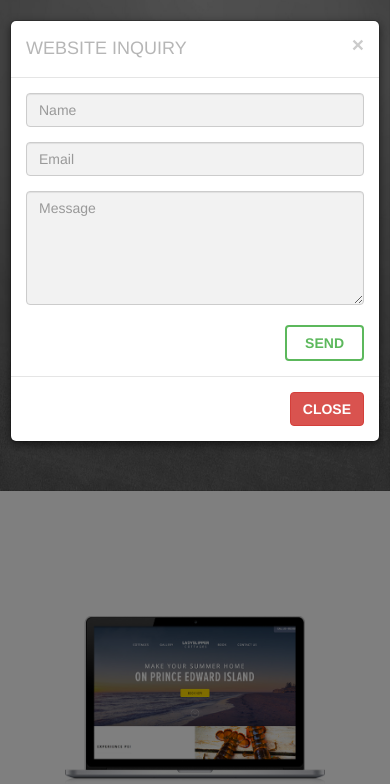
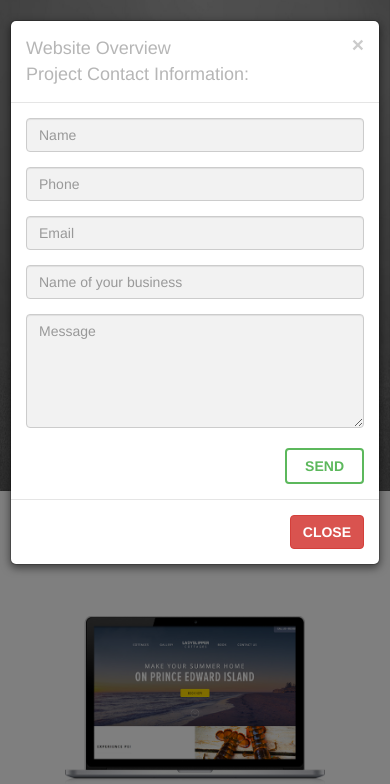
Before and after one commit to AlwinRivera/aimrivera, a plain HTML site: page index.html in a window 390 px wide. Both pictures are taken after a click on the button "I need a website". Shown: the part 60-844 px from the top of the page. Drawn offline with nearby package versions, Linux system fonts and the light colour scheme; some packages are replaced by stand-ins of ours; files whose address does not match are found by name.

Commit message:
Update index.html

```diff
--- a/index.html
+++ b/index.html
@@ -430,7 +430,7 @@ $(document).ready(function(){
    <div class="modal-content">
         <div class="modal-header">
           <button type="button" class="close" data-dismiss="modal">&times;</button>
-          <h4 class="modal-title">WEBSITE INQUIRY</h4>
+          <h4 class="modal-title">Website Overview<br>Project Contact Information:</h4>
         </div>
         <div class="modal-body">
          <div class="row">
@@ -440,10 +440,18 @@ $(document).ready(function(){
           <input class="form-control" id="name" name="name" placeholder="Name" type="text" value="" required>
         </div>
         <div class="col-sm-6 form-group">
-            <input class="form-control" id="email" name="email" placeholder="Email" type="email" value="" required>
+        <input class="form-control" id="phone" name="phone" placeholder="Phone" type="text" value="" required>
         </div>
       </div>
-       <textarea class="form-control" id="message" name="message" placeholder="Message" rows="5"></textarea><br>
+       <div class="row">
+       <div class="col-sm-6 form-group">
+          <input class="form-control" id="email" name="email" placeholder="Email" type="email" value="" required>
+        </div>
+        <div class="col-sm-6 form-group">
+            <input class="form-control" id="businessName" name="businessName" placeholder="Name of your business" type="text" value="" required>
+        </div>
+        </div>
+        <textarea class="form-control" id="message" name="message" placeholder="Message" rows="5"></textarea><br>
       <div class="row">
         <div class="col-sm-12 form-group">
            <button class="btn btn-default pull-right" type="submit"><b>SEND</b></button>
```
